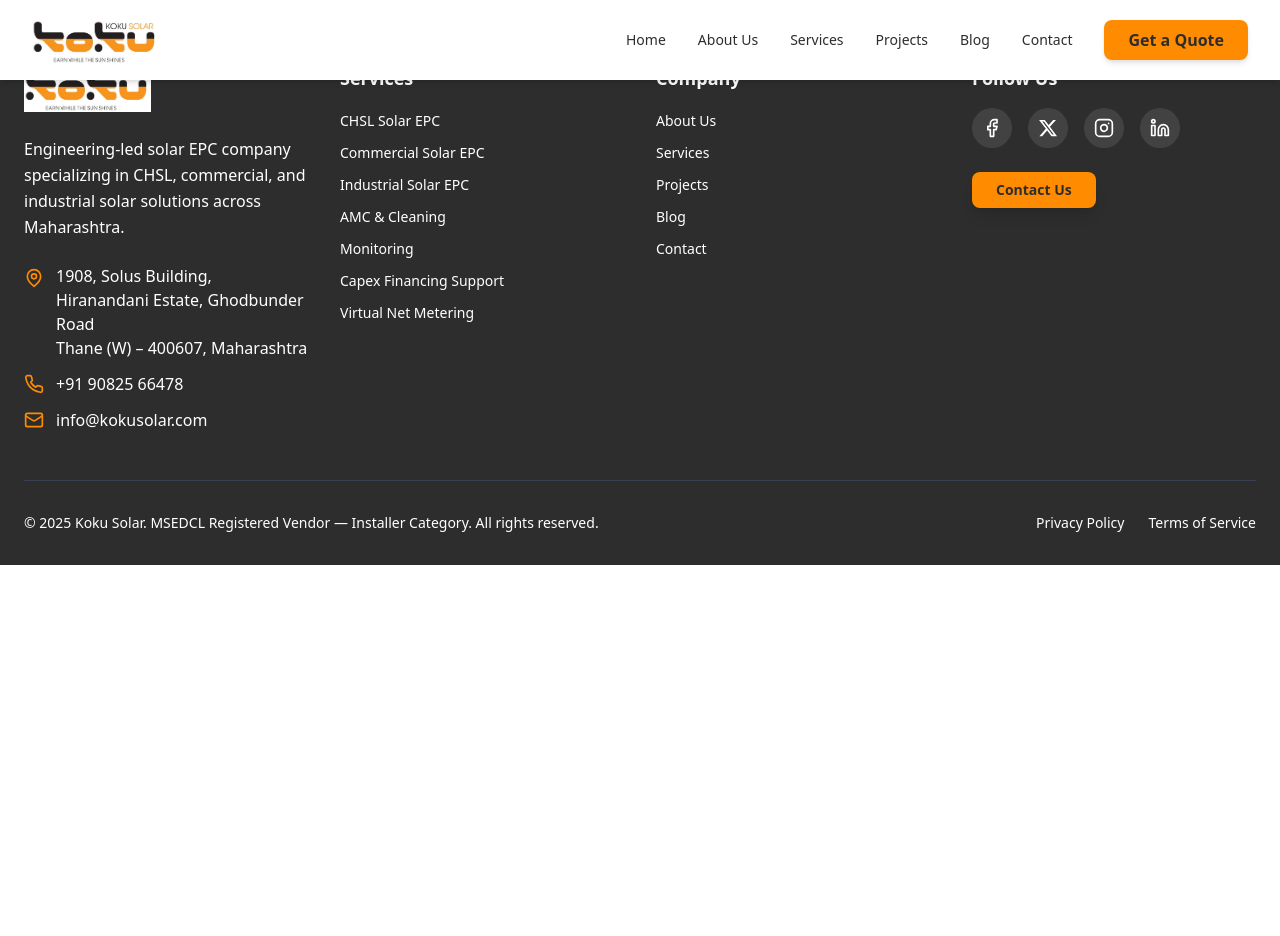
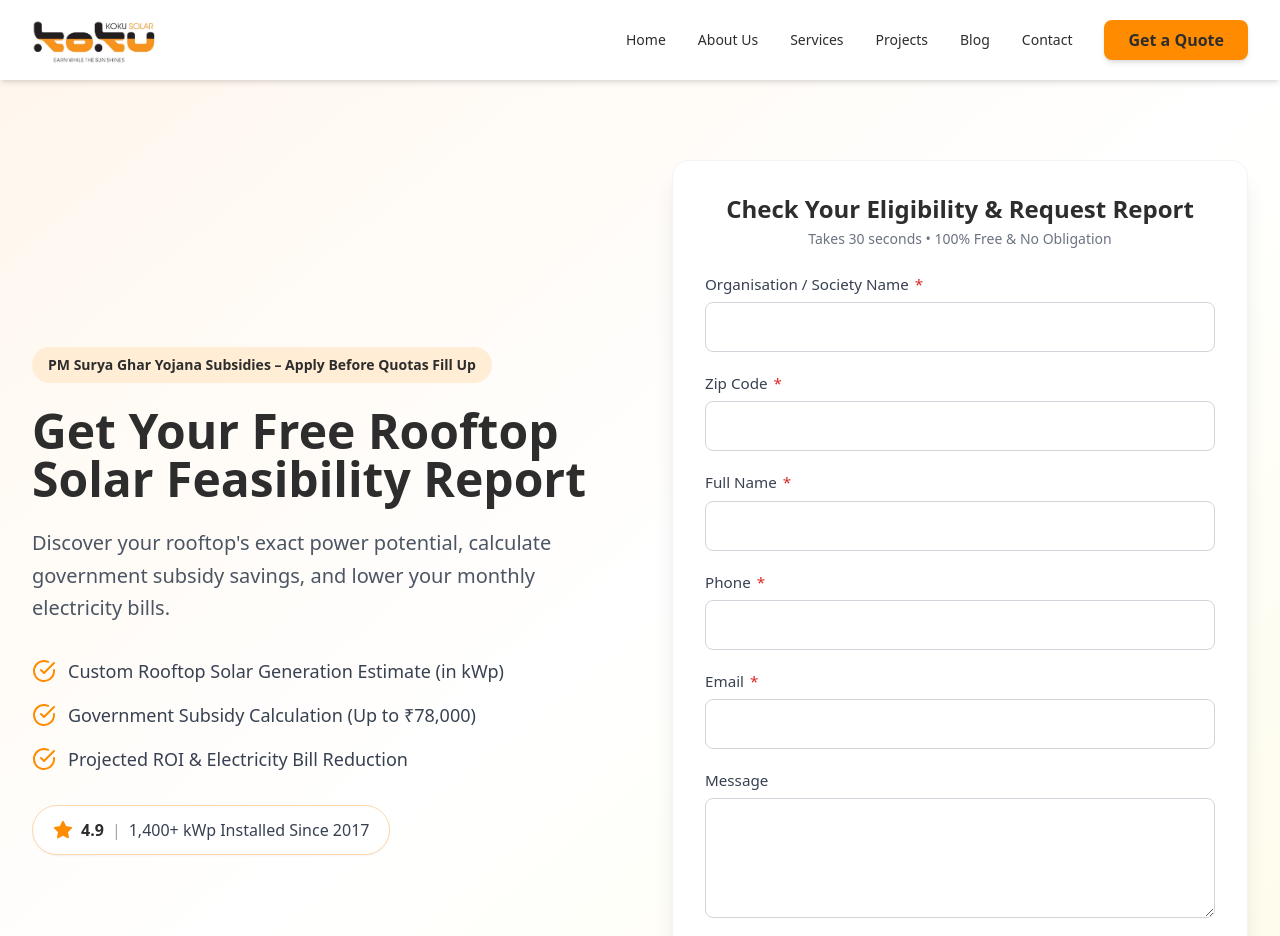
Before and after one commit to trollord/Koku-Solar, a React (Vite) app: page /free-feasibility-report in a window 1280 px wide. Shown: the top 936 px of the page. Before the commit the page ends 800 px from the top, so only its background shows below. Built offline with nearby package versions, Linux system fonts and the light colour scheme.

Commit message:
Add /free-feasibility-report campaign landing page

```diff
--- a/src/App.tsx
+++ b/src/App.tsx
@@ -10,6 +10,7 @@ import Blog from './pages/Blog';
 import BlogPost from './pages/BlogPost';
 import Contact from './pages/Contact';
 import ThankYou from './pages/ThankYou';
+import FreeFeasibilityReport from './pages/FreeFeasibilityReport';
 
 function App() {
   // Scroll to top on route change
@@ -39,6 +40,7 @@ function App() {
           <Route path="/blog/:slug" element={<BlogPost />} />
           <Route path="/contact" element={<Contact />} />
           <Route path="/thank-you" element={<ThankYou />} />
+          <Route path="/free-feasibility-report" element={<FreeFeasibilityReport />} />
         </Routes>
         <FooterNav />
       </div>
--- /dev/null
+++ b/src/pages/FreeFeasibilityReport.tsx
@@ -0,0 +1,70 @@
+import { useEffect } from 'react';
+import { CheckCircle, Star } from 'lucide-react';
+import ZohoLeadForm from '../components/ZohoLeadForm';
+
+const benefits = [
+  'Custom Rooftop Solar Generation Estimate (in kWp)',
+  'Government Subsidy Calculation (Up to ₹78,000)',
+  'Projected ROI & Electricity Bill Reduction',
+];
+
+export default function FreeFeasibilityReport() {
+  useEffect(() => {
+    window.scrollTo(0, 0);
+  }, []);
+
+  return (
+    <div className="bg-white pt-16">
+      <section className="py-16 lg:py-24 bg-gradient-to-br from-orange-50 via-white to-yellow-50">
+        <div className="max-w-7xl mx-auto px-4 sm:px-6 lg:px-8">
+          <div className="grid lg:grid-cols-2 gap-12 lg:gap-16 items-center">
+            {/* Left / Top: Campaign copy */}
+            <div>
+              <span className="inline-block bg-orange-100 text-koku-dark font-semibold text-sm px-4 py-2 rounded-full mb-6">
+                PM Surya Ghar Yojana Subsidies – Apply Before Quotas Fill Up
+              </span>
+
+              <h1 className="text-4xl md:text-5xl font-bold text-koku-dark leading-tight mb-6">
+                Get Your Free Rooftop Solar Feasibility Report
+              </h1>
+
+              <p className="text-xl text-gray-600 mb-8 leading-relaxed">
+                Discover your rooftop's exact power potential, calculate government subsidy savings, and lower your monthly electricity bills.
+              </p>
+
+              <ul className="space-y-4 mb-8">
+                {benefits.map((item) => (
+                  <li key={item} className="flex items-start gap-3">
+                    <CheckCircle className="h-6 w-6 text-koku-orange flex-shrink-0 mt-0.5" />
+                    <span className="text-lg text-gray-700">{item}</span>
+                  </li>
+                ))}
+              </ul>
+
+              <div className="inline-flex items-center gap-2 bg-white border border-orange-200 rounded-full px-5 py-3 shadow-sm">
+                <Star className="h-5 w-5 text-koku-orange fill-koku-orange" />
+                <span className="font-semibold text-koku-dark">4.9</span>
+                <span className="text-gray-400">|</span>
+                <span className="font-medium text-gray-700">1,400+ kWp Installed Since 2017</span>
+              </div>
+            </div>
+
+            {/* Right / Bottom: Lead form */}
+            <div className="bg-white rounded-2xl shadow-xl border border-gray-100 p-6 sm:p-8">
+              <div className="text-center mb-6">
+                <h2 className="text-2xl font-bold text-koku-dark mb-1">
+                  Check Your Eligibility &amp; Request Report
+                </h2>
+                <p className="text-sm text-gray-500">
+                  Takes 30 seconds • 100% Free &amp; No Obligation
+                </p>
+              </div>
+
+              <ZohoLeadForm />
+            </div>
+          </div>
+        </div>
+      </section>
+    </div>
+  );
+}
```
